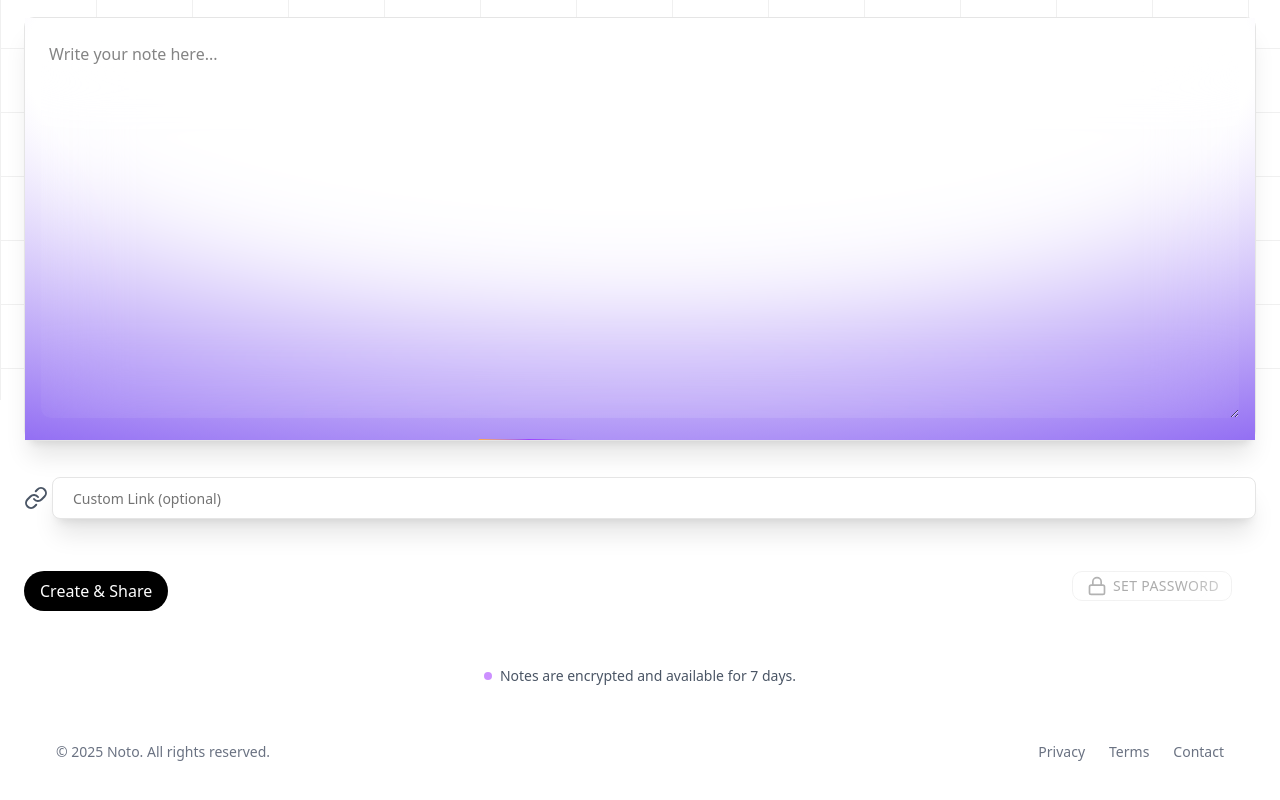
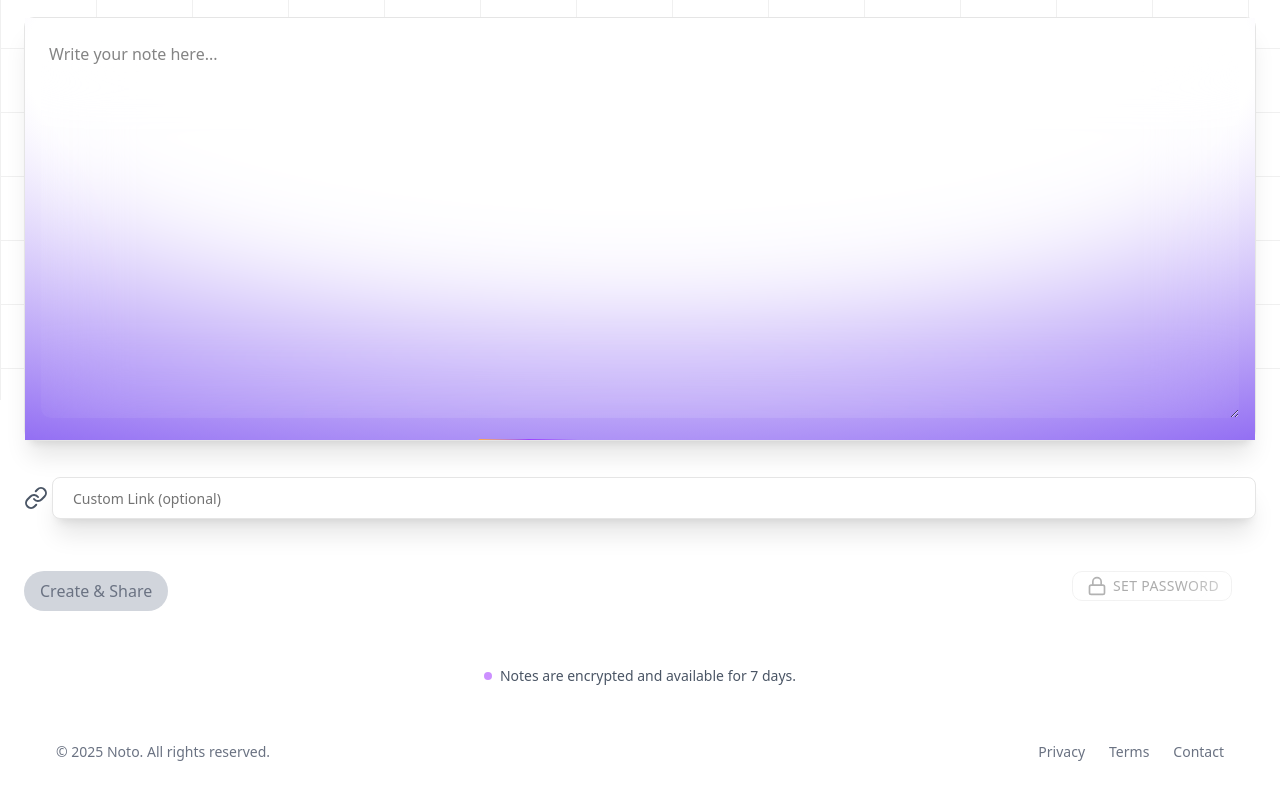
Before and after one commit to Dipongkor-Roy/noto-app, a Next.js app: page / in a window 1280 px wide. Shown: the part 400-1200 px from the top of the page. Built offline with nearby package versions, Linux system fonts and the light colour scheme.

Commit message:
user experience updated

```diff
--- a/app/page.tsx
+++ b/app/page.tsx
@@ -8,7 +8,7 @@ import { useTheme } from "next-themes";
 import { Input } from '@/components/ui/input';
 import toast from 'react-hot-toast';
 import Link from 'next/link';
-import { LinkIcon, Lock } from 'lucide-react';
+import { LinkIcon, Lock, Loader2 } from 'lucide-react';
 import Header from '@/components/Header/Header';
 
 import { PasswordDialog } from '@/components/modal/modal';
@@ -24,16 +24,19 @@ export default function Home() {
   const [content, setContent] = useState('');
   const [customSlug, setCustomSlug] = useState('');
   const [error, setError] = useState('');
+  const [loading, setLoading] = useState(false);
   const router = useRouter();
 
   const createNote = async () => {
     if (!content.trim()) return;
+    setLoading(true);
     const res = await fetch('/api/note', {
       method: 'POST',
       body: JSON.stringify({ content, customSlug, password }),
     });
 
     const data = await res.json();
+    setLoading(false);
     if (res.ok) {
       toast.success('Successfully Note Created!')
       router.push(`/${data.slug}`);
@@ -105,7 +108,16 @@ export default function Home() {
         {error && <p className="text-red-500">{error}</p>}
         <div className='flex justify-between items-center mt-2'>
           <div>
-            <button onClick={createNote} className="mt-2 px-4 py-2 bg-black text-white rounded-full">
+            <button
+              onClick={createNote}
+              className={`mt-2 px-4 py-2 rounded-full cursor-pointer transition-colors duration-200 flex items-center justify-center gap-2
+                ${content.trim()
+                  ? 'bg-black text-white hover:bg-gray-800'
+                  : 'bg-gray-300 text-gray-500 cursor-not-allowed'}
+              `}
+              disabled={!content.trim() || loading}
+            >
+              {loading && <Loader2 className="animate-spin h-4 w-4" />}
               Create & Share
             </button>
           </div>
```
